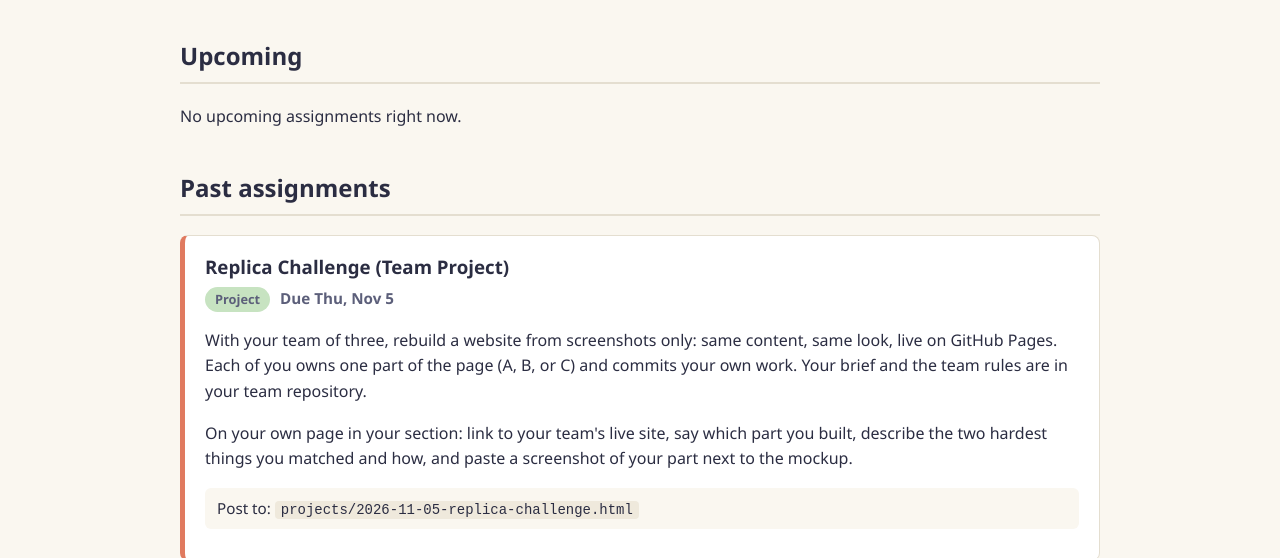
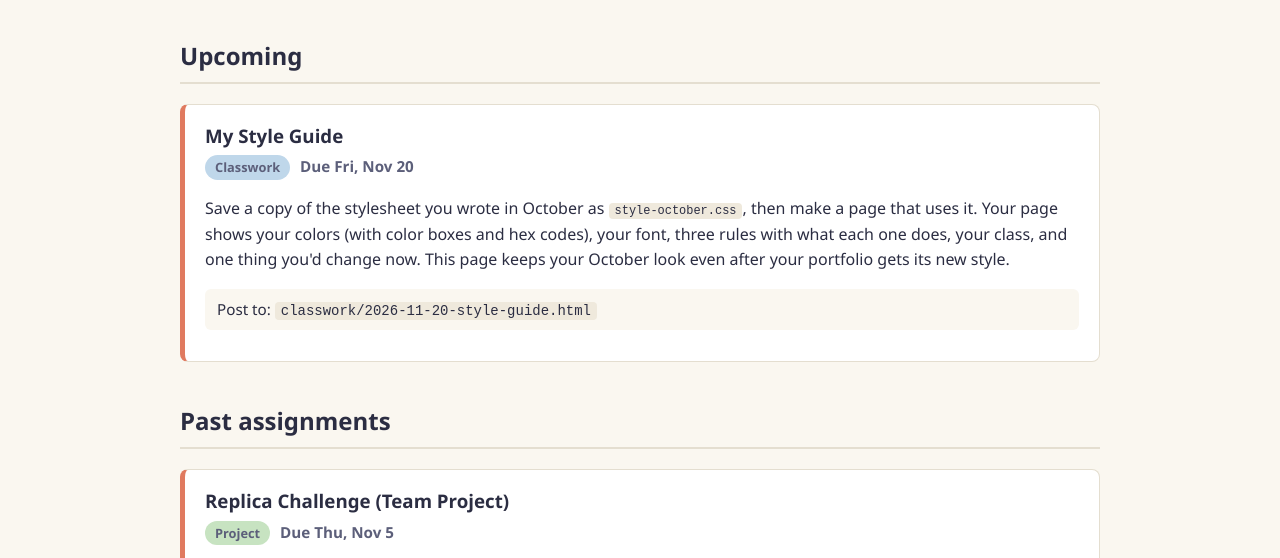
Before and after one commit to montverde-webdesign/montverde-webdesign.github.io, a plain HTML site: page assignments.html in a window 1280 px wide. Shown: the part 213-771 px from the top of the page. Drawn offline with Linux system fonts and the light colour scheme.

Commit message:
Add assignment article for style guide

```diff
--- a/assignments.html
+++ b/assignments.html
@@ -19,6 +19,13 @@
   </header>
 
   <main>
+        <article class="assignment" id="2026-11-20-style-guide" data-due="2026-11-20">
+      <h3>My Style Guide</h3>
+      <p class="meta"><span class="tag classwork">Classwork</span> <strong>Due Fri, Nov 20</strong></p>
+      <p>Save a copy of the stylesheet you wrote in October as <code>style-october.css</code>, then make a page that uses it. Your page shows your colors (with color boxes and hex codes), your font, three rules with what each one does, your class, and one thing you'd change now. This page keeps your October look even after your portfolio gets its new style.</p>
+      <p class="post-to">Post to: <code>classwork/2026-11-20-style-guide.html</code></p>
+    </article>
+
     <h1>Assignments</h1>
     <p class="lead">
       Soonest due first. Each assignment says which folder to post it in and exactly
```
